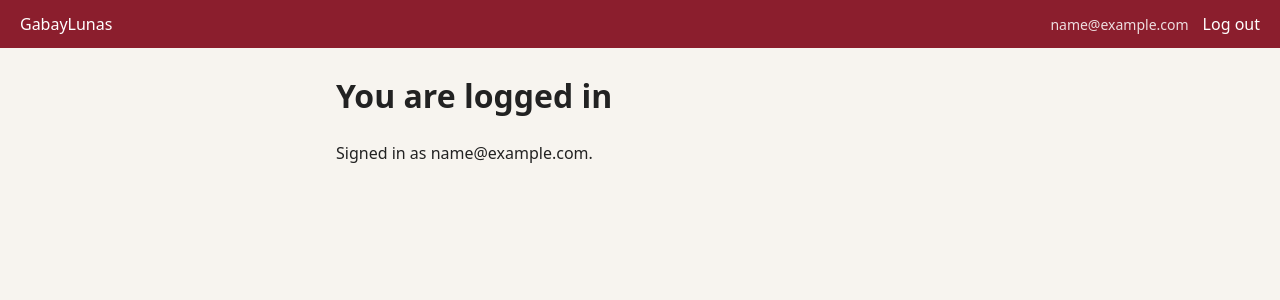
After one commit to Ray-Christian-Romales/GabayLunas-Romales-RayChristian-G02, a Django app: page / in a window 1280 px wide. The commit adds this page. Shown: the top 300 px of the page. Run offline with Django 5.2, Linux system fonts and the light colour scheme; the visitor is signed in with stand-in values (Sample User, id 1).

Commit message:
feat(ui): show login state in navigation and add temporary landing page

```diff
--- /dev/null
+++ b/dashboard/urls.py
@@ -0,0 +1,7 @@
+from django.urls import path
+
+from . import views
+
+urlpatterns = [
+    path("", views.dashboard_redirect, name="dashboard"),
+]
--- a/dashboard/views.py
+++ b/dashboard/views.py
@@ -1,3 +1,7 @@
+from django.contrib.auth.decorators import login_required
 from django.shortcuts import render
 
-# Create your views here.
+
+@login_required
+def dashboard_redirect(request):
+    return render(request, "dashboard/home.html")
--- a/gabaylunas/urls.py
+++ b/gabaylunas/urls.py
@@ -4,4 +4,5 @@ from django.urls import include, path
 urlpatterns = [
     path("admin/", admin.site.urls),  # kept, but no feature may depend on it
     path("", include("accounts.urls")),
+    path("", include("dashboard.urls")),
 ]
--- a/templates/base.html
+++ b/templates/base.html
@@ -8,7 +8,20 @@
   <link rel="stylesheet" href="{% static 'css/style.css' %}">
 </head>
 <body>
-  <header class="topbar"><a class="brand" href="/">GabayLunas</a></header>
+  <header class="topbar">
+    <a class="brand" href="/">GabayLunas</a>
+    <nav>
+      {% if user.is_authenticated %}
+        <span class="who">{{ user.email }}</span>
+        <form method="post" action="{% url 'logout' %}" class="inline">
+          {% csrf_token %}<button type="submit" class="link">Log out</button>
+        </form>
+      {% else %}
+        <a href="{% url 'login' %}">Log in</a>
+        <a href="{% url 'register' %}">Register</a>
+      {% endif %}
+    </nav>
+  </header>
   <main class="container">
     {% for message in messages %}<div class="msg {{ message.tags }}">{{ message }}</div>{% endfor %}
     {% block content %}{% endblock %}
--- /dev/null
+++ b/templates/dashboard/home.html
@@ -0,0 +1,5 @@
+{% extends "base.html" %}
+{% block content %}
+<h1>You are logged in</h1>
+<p>Signed in as {{ user.email }}.</p>
+{% endblock %}
```
